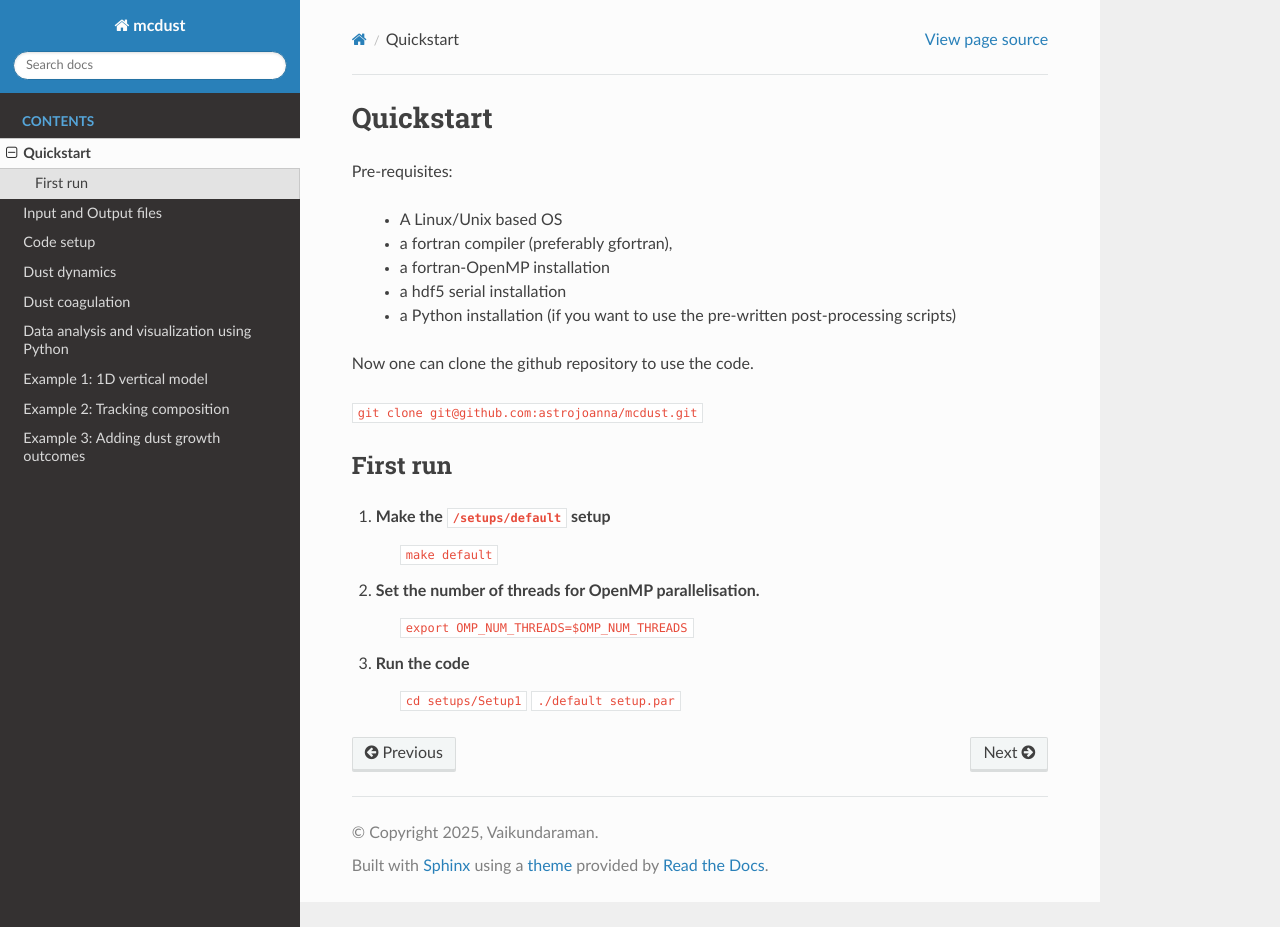
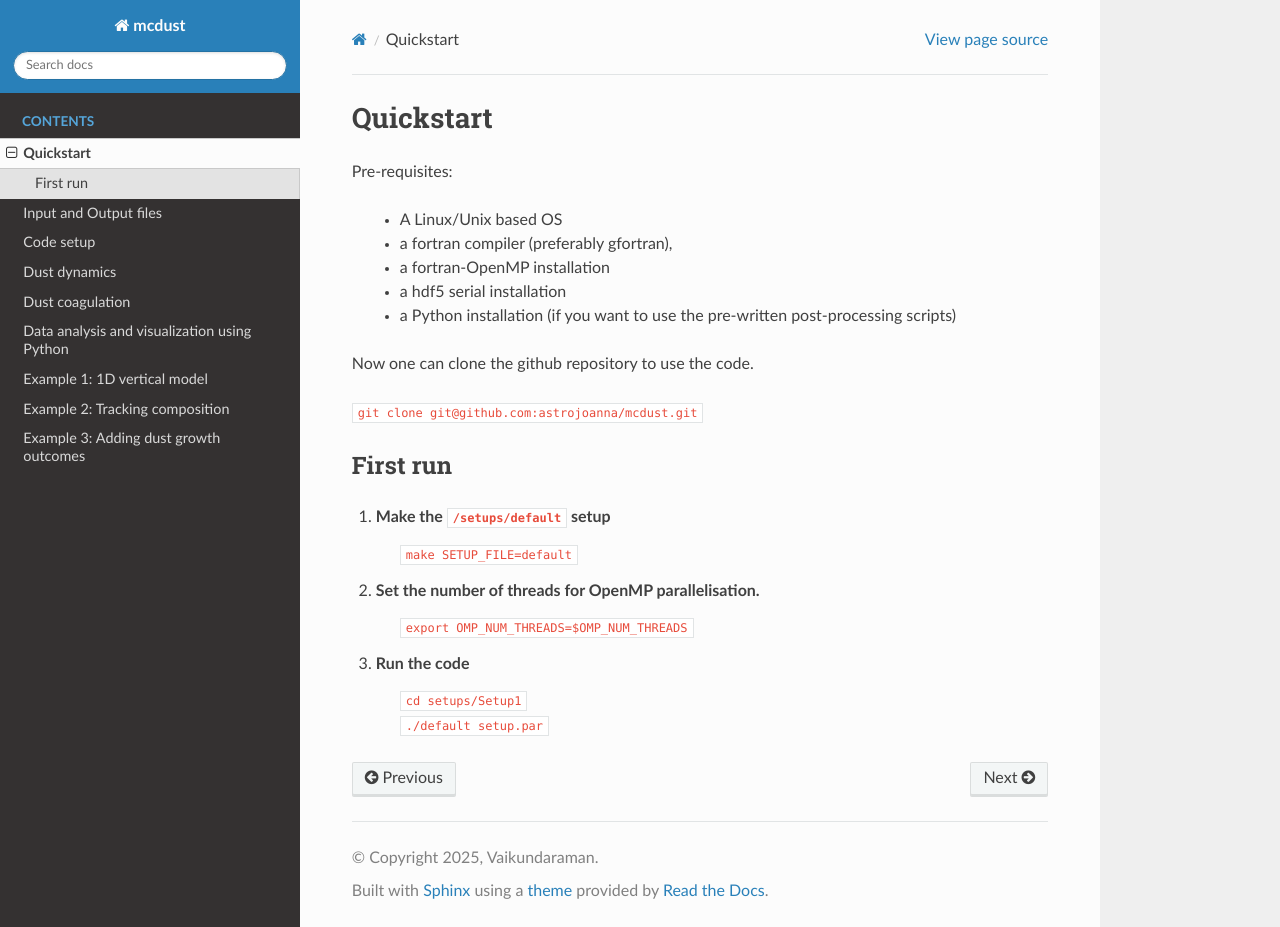
Before and after one commit to vicky1997/docs_test, a Sphinx documentation site: the page built from docs/source/setup.rst, in a window 1280 px wide and 927 px high. Built offline with Sphinx 7.4.7 and the Read the Docs theme 3.1.0, drawn with Linux system fonts in a browser that asks for light colours; pages that are not in the unit, such as notebooks, are missing from menus.

Commit message:
code snippet in io working

```diff
--- a/docs/source/inputoutput.rst
+++ b/docs/source/inputoutput.rst
@@ -66,11 +66,15 @@
 
 Each data file also contains the mass of a swarm (in g) and the output number of the file as metadata.
 
-The metadata of the code can be accessed using the h5dump command as shown below.
+The metadata of the code can be accessed using the :code:`h5dump` command as shown in the example below.
 
 .. code-block:: bash
 
     h5dump -H data/swarms-00000.h5
+
+The output of the command shows us the metadata of the file :code:`swarms-00000.h5`
+.. code-block:: bash
+
     HDF5 "swarms-00000.h5" {
     GROUP "/" {
     ATTRIBUTE "author" {
--- a/docs/source/setup.rst
+++ b/docs/source/setup.rst
@@ -20,9 +20,9 @@
 First run
 +++++++++
 #. Make the :code:`/setups/default` setup
-    :code:`make default`
+    :code:`make SETUP_FILE=default`
 #. Set the number of threads for OpenMP parallelisation.
     :code:`export OMP_NUM_THREADS=$OMP_NUM_THREADS`
 #. Run the code
-    :code:`cd setups/Setup1`
-    :code:`./default setup.par`
+    | :code:`cd setups/Setup1`
+    | :code:`./default setup.par`
```
